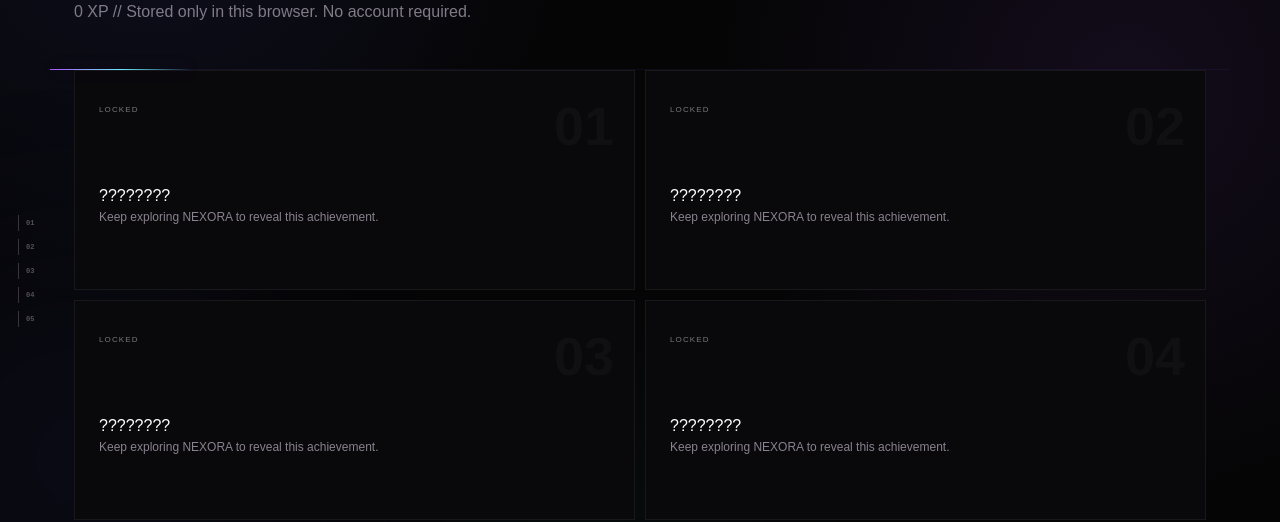
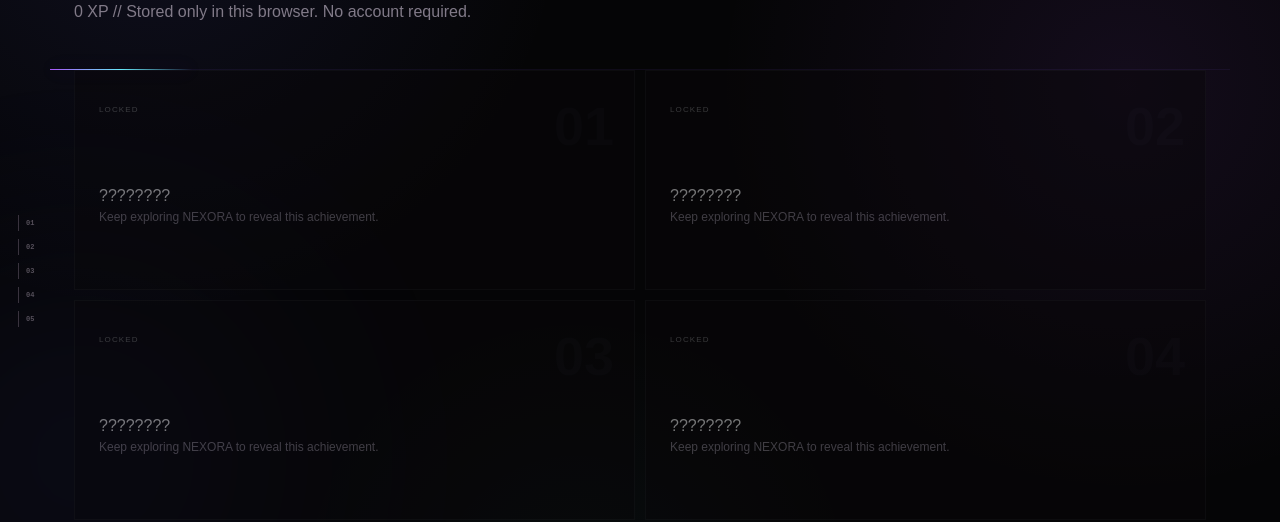
Before and after one commit to ggnexoragg-ux/nexora-website, a Next.js app: page /achievements in a window 1280 px wide. Shown: the part 308-830 px from the top of the page. Built offline with nearby package versions, Linux system fonts and the light colour scheme; no server answers.

Commit message:
Preserve locked styling only on achievements page

```diff
--- a/app/achievements/page.js
+++ b/app/achievements/page.js
@@ -1,3 +1,3 @@
 'use client'
 import {useEffect,useState} from 'react'
-const all=[['first','FIRST CONTACT','Enter NEXORA'],['scroll','END OF THE LOBBY','Reach the bottom of the site'],['nox','FOUND NOX','Discover Nox'],['konami','OLD SCHOOL','Enter a legendary sequence'],['reader','NEWS ADDICT','Open three NEXORA stories']];export default function Achievements(){const[p,setP]=useState({xp:0,ach:[]});useEffect(()=>{try{setP(JSON.parse(localStorage.getItem('nxr-profile'))||p)}catch{}},[]);const lvl=Math.floor(p.xp/100)+1;return <main className="systemPage"><nav className="hubNav"><a href="/">← NEXORA</a><b>PLAYER PROFILE // LOCAL</b></nav><header className="systemHero"><small>NXR // ACHIEVEMENTS</small><h1>PLAYER <span>LVL {String(lvl).padStart(2,'0')}</span></h1><p>{p.xp} XP // Stored only in this browser. No account required.</p></header><section className="achievementGrid">{all.map(([id,t,d],i)=>{const on=p.ach.includes(id);return <article className={on?'unlocked':''} key={id}><b>0{i+1}</b><small>{on?'UNLOCKED':'LOCKED'}</small><h2>{on?t:'????????'}</h2><p>{on?d:'Keep exploring NEXORA to reveal this achievement.'}</p></article>})}</section></main>}
+const all=[['first','FIRST CONTACT','Enter NEXORA'],['scroll','END OF THE LOBBY','Reach the bottom of the site'],['nox','FOUND NOX','Discover Nox'],['konami','OLD SCHOOL','Enter a legendary sequence'],['reader','NEWS ADDICT','Open three NEXORA stories']];export default function Achievements(){const[p,setP]=useState({xp:0,ach:[]});useEffect(()=>{try{setP(JSON.parse(localStorage.getItem('nxr-profile'))||p)}catch{}},[]);const lvl=Math.floor(p.xp/100)+1;return <main className="systemPage achievementsPage"><nav className="hubNav"><a href="/">← NEXORA</a><b>PLAYER PROFILE // LOCAL</b></nav><header className="systemHero"><small>NXR // ACHIEVEMENTS</small><h1>PLAYER <span>LVL {String(lvl).padStart(2,'0')}</span></h1><p>{p.xp} XP // Stored only in this browser. No account required.</p></header><section className="achievementGrid">{all.map(([id,t,d],i)=>{const on=p.ach.includes(id);return <article className={on?'unlocked':''} key={id}><b>0{i+1}</b><small>{on?'UNLOCKED':'LOCKED'}</small><h2>{on?t:'????????'}</h2><p>{on?d:'Keep exploring NEXORA to reveal this achievement.'}</p></article>})}</section></main>}
```
